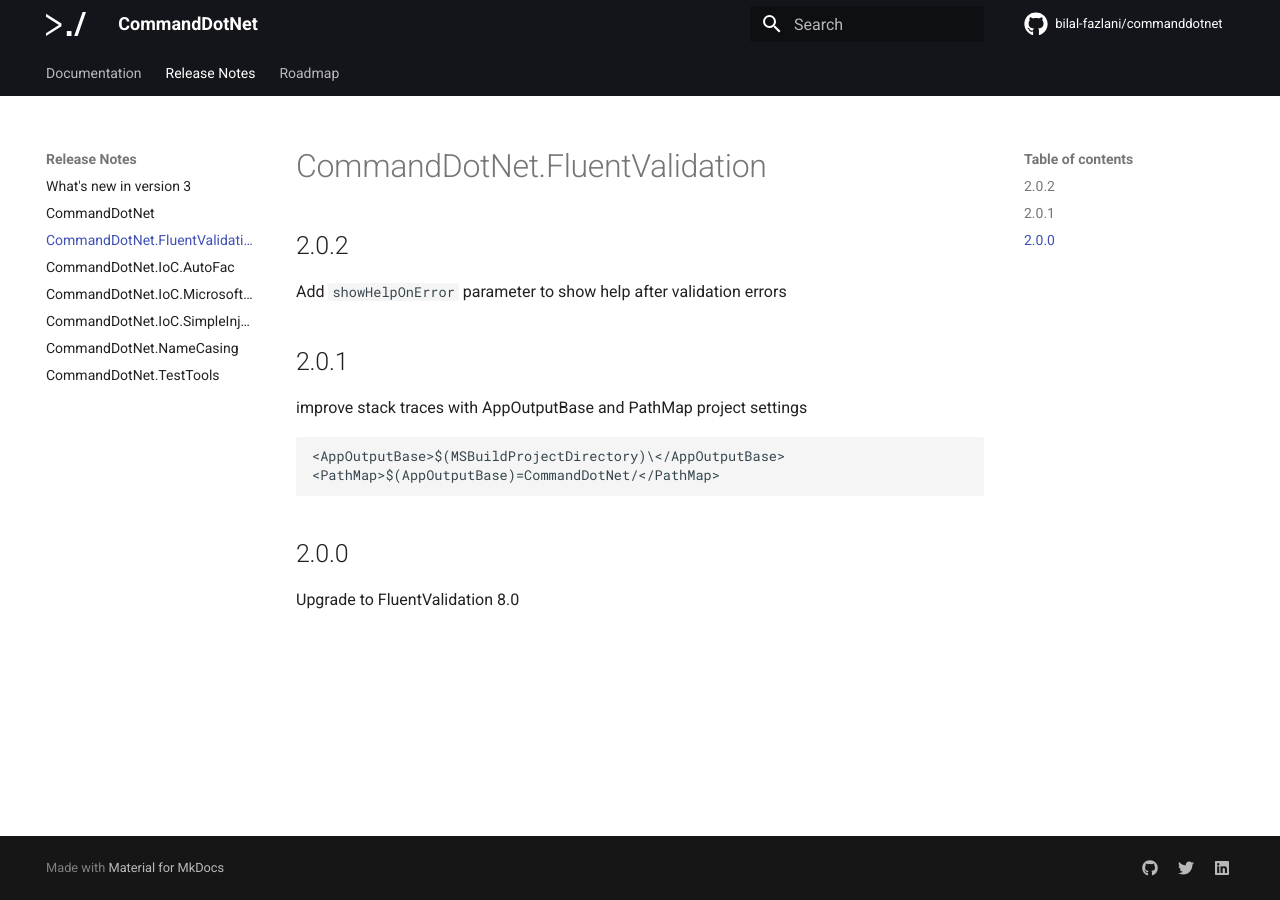
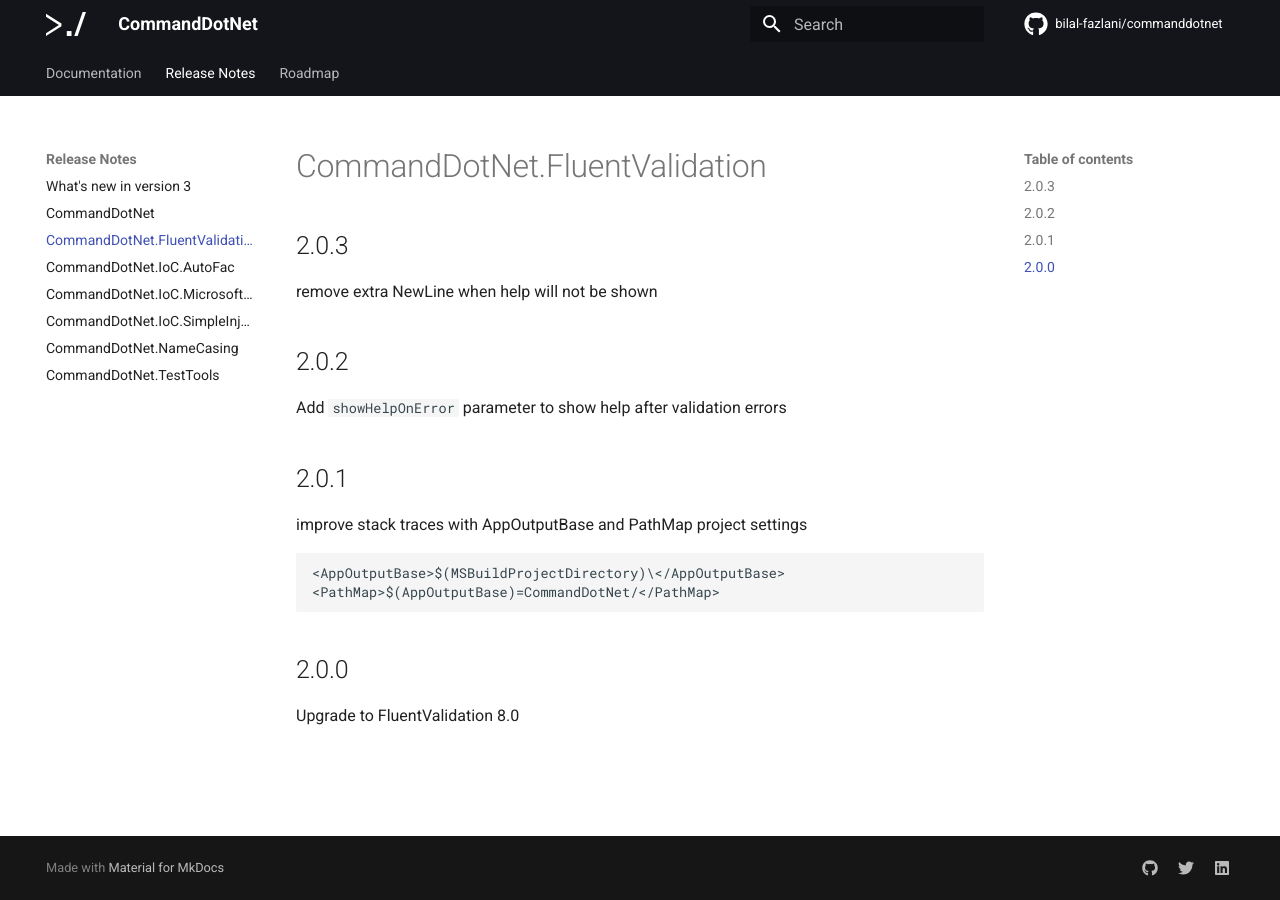
Before and after one commit to bilal-fazlani/commanddotnet, an MkDocs documentation site: the page built from docs/ReleaseNotes/CommandDotNet.FluentValidation.md, in a window 1280 px wide. Built offline with MkDocs 1.6.1 and Material for MkDocs 9.7.7, drawn with Linux system fonts in a browser that asks for light colours; comment, search, counter and statistics services are not loaded.

Commit message:
FluentValidation release notes v 2.0.3

```diff
--- a/docs/ReleaseNotes/CommandDotNet.FluentValidation.md
+++ b/docs/ReleaseNotes/CommandDotNet.FluentValidation.md
@@ -1,4 +1,8 @@
 # CommandDotNet.FluentValidation
+
+## 2.0.3
+
+remove extra NewLine when help will not be shown
 
 ## 2.0.2
 
```
